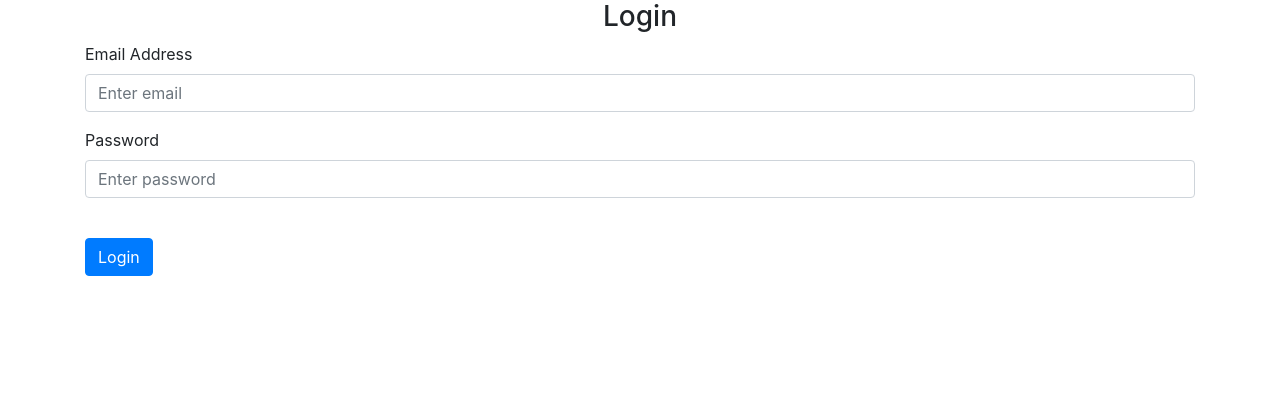
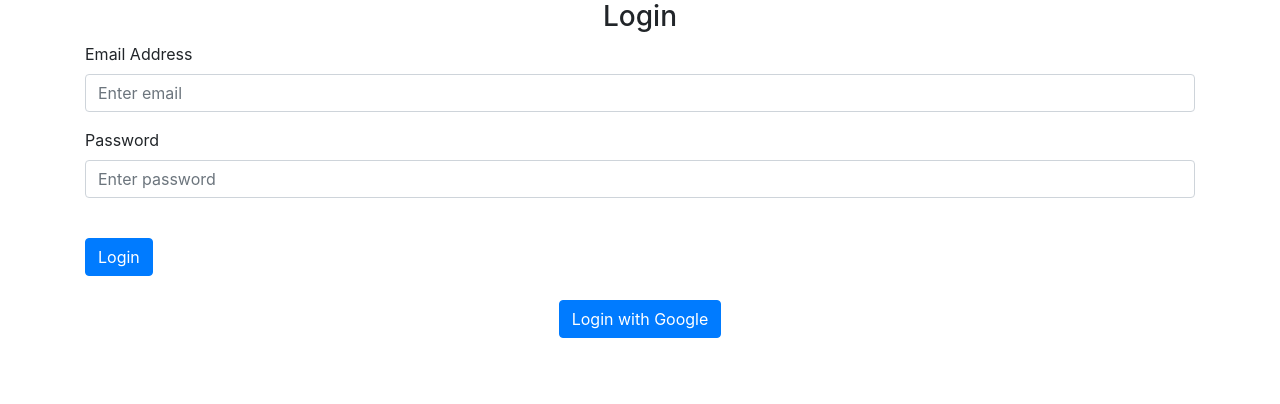
Before and after one commit to deorc-unity/god, a Flask app: page /login in a window 1280 px wide. Shown: the part 56-460 px from the top of the page. Run offline with Flask 3, Linux system fonts and the light colour scheme; some libraries are stand-ins or nearby versions.

Commit message:
Add files via upload

```diff
--- a/app.py
+++ b/app.py
@@ -3,4 +3,4 @@ from website import create_app
 app = create_app()
 
 if __name__ == '__main__':
-    app.run(debug=True)
+    app.run(debug=True, port=5432)
--- a/website/auth.py
+++ b/website/auth.py
@@ -3,8 +3,22 @@ from .models import User
 from werkzeug.security import generate_password_hash, check_password_hash
 from . import db
 from flask_login import login_user, login_required, logout_user, current_user
+from oauthlib.oauth2 import WebApplicationClient
+import requests
+import uuid
+import random
+import string
 
 auth = Blueprint('auth', __name__)
+
+CLIENT_ID = '924120914767-1c5cdtvpfdtodbv63006m1r5k889vv1n.apps.googleusercontent.com'
+CLIENT_SECRET = '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'
+GOOGLE_DISCOVERY_URL = 'https://accounts.google.com/.well-known/openid-configuration'
+client = WebApplicationClient(CLIENT_ID)
+
+def randomPassword():
+    return ''.join(random.choices(string.ascii_uppercase +
+                             string.digits, k=20))
 
 @auth.after_request
 def after_request(response):
@@ -72,3 +86,64 @@ def sign_up():
             return redirect(url_for('views.home'))
 
     return render_template("sign_up.html", user=current_user)
+
+@auth.route('/login/google')
+def login_with_google():
+    google_provider_url, google_provider_state = google_authorization_request()
+    return redirect(google_provider_url)
+
+def google_authorization_request():
+    google_provider_metadata = requests.get(GOOGLE_DISCOVERY_URL).json()
+    google_authorization_endpoint = google_provider_metadata['authorization_endpoint']
+
+    google_provider_state = str(uuid.uuid4())
+    request_uri = client.prepare_request_uri(
+        google_authorization_endpoint,
+        redirect_uri=request.base_url + "/callback",
+        scope=["openid", "email", "profile"],
+        state=google_provider_state
+    )
+    return request_uri, google_provider_state
+
+@auth.route('/login/google/callback')
+def google_callback():
+    google_provider_state = request.args.get('state')
+    google_authorization_response = request.url
+    google_provider_url = google_authorization_response.split('state')[0].strip('?&')
+
+    google_provider_metadata = requests.get(GOOGLE_DISCOVERY_URL).json()
+    google_token_endpoint = google_provider_metadata['token_endpoint']
+
+    google_provider_token_url, headers, body = client.prepare_token_request(
+        google_token_endpoint,
+        authorization_response=google_authorization_response,
+        redirect_url=request.base_url,
+        client_id=CLIENT_ID,
+        client_secret=CLIENT_SECRET
+    )
+    token_response = requests.post(
+        google_provider_token_url,
+        headers=headers,
+        data=body,
+        auth=(CLIENT_ID, CLIENT_SECRET),
+    )
+    client.parse_request_body_response(token_response.text)
+    userinfo_endpoint = google_provider_metadata['userinfo_endpoint']
+    uri, headers, body = client.add_token(userinfo_endpoint)
+    userinfo_response = requests.get(uri, headers=headers, data=body)
+    userinfo_data = userinfo_response.json()
+
+    email = userinfo_data['email']
+    print(email)
+    user = User.query.filter_by(email=email).first()
+    if not user:
+        new_user = User(email=email, password=generate_password_hash(str(randomPassword()), method='sha256'))
+        db.session.add(new_user)
+        db.session.commit()
+        user = new_user
+
+        # return redirect(url_for('auth.sign_up'))
+
+    login_user(user, remember=True)
+    flash('Logged in with Google', category='success')
+    return redirect(url_for('views.home'))
--- a/website/models.py
+++ b/website/models.py
@@ -8,6 +8,10 @@ class Linking(db.Model):
     appstore = db.Column(db.String(10000))
     fallback = db.Column(db.String(10000))
     user_id = db.Column(db.Integer, db.ForeignKey('user.id'))
+    custom_link_clicks = db.Column(db.Integer, default=0)
+    ios_redirects = db.Column(db.Integer, default=0)
+    android_redirects = db.Column(db.Integer, default=0)
+    fallback_redirects = db.Column(db.Integer, default=0)
 
 class User(db.Model, UserMixin):
     id = db.Column(db.Integer, primary_key=True)
--- a/website/templates/login.html
+++ b/website/templates/login.html
@@ -1,6 +1,7 @@
 {% extends "base.html" %} {% block title %}Login{% endblock %}
 
 {% block content %}
+<div class="main">
     <form method="POST">
         <h3 align="center">Login</h3>
         <div class="form-group">
@@ -24,6 +25,10 @@
             />
         </div>
         <br />
-        <button type="submit" class="btn btn-primary">Login</button>
+        <button type="submit" class="btn btn-primary">Login</button> <br /><br />
+        <div class="text-center">
+            <a href="/login/google" class="btn btn-primary">Login with Google</a>
+        </div>
     </form>
+</div>
 {% endblock %}
```
Also changed, not shown: requirements.txt (+6 -1 lines), website/__init__.py (+4 -3 lines), website/templates/home.html (+35 -2 lines), website/views.py (+59 -11 lines), database.db (added).
